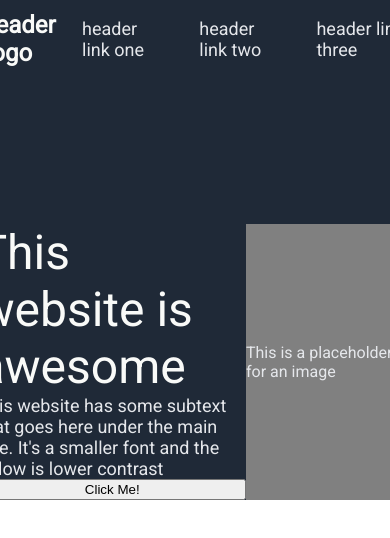
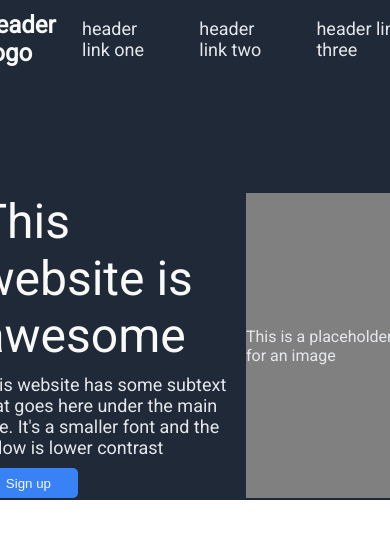
Before and after one commit to tektista/landing-page, a plain HTML site: page index.html in a window 390 px wide. Shown: the top 538 px of the page. Drawn offline with Linux system fonts and the light colour scheme.

```diff
--- a/index.html
+++ b/index.html
@@ -35,7 +35,7 @@
               This website has some subtext that goes here under the main title.
               It's a smaller font and the colow is lower contrast
             </div>
-            <button type="button">Click Me!</button>
+            <button type="button">Sign up</button>
           </div>
           <div class="image">
             <div class="image-placeholder">
--- a/style.css
+++ b/style.css
@@ -22,8 +22,7 @@ body {
   display: flex;
   flex-direction: column;
 
-  justify-content: space-between;
-
+  gap: 115px;
   width: 1000px;
 }
 
@@ -56,26 +55,35 @@ body {
 .one-content-and-image {
   display: flex;
   justify-content: space-between;
-
-
 }
 
 .one-content {
   display: flex;
   flex-direction: column;
   width: 350px;
+  gap: 10px;
 
   background-color: #1f2937;
 }
 
 .one-content-title {
-    font-size: 48px;
-    color: #f9faf8;
+  font-size: 48px;
+  color: #f9faf8;
+  font-weight: extra;
 }
 
 .one-content-info {
-    font-size: 18px;
-    color: #e5e7eb;
+  font-size: 18px;
+  color: #e5e7eb;
+}
+
+button {
+  background-color: #3882f6;
+  color: #f9faf8;
+  border-radius: 5px;
+  width: 100px;
+  height: 30px;
+  border: none;
 }
 
 .image {
```
